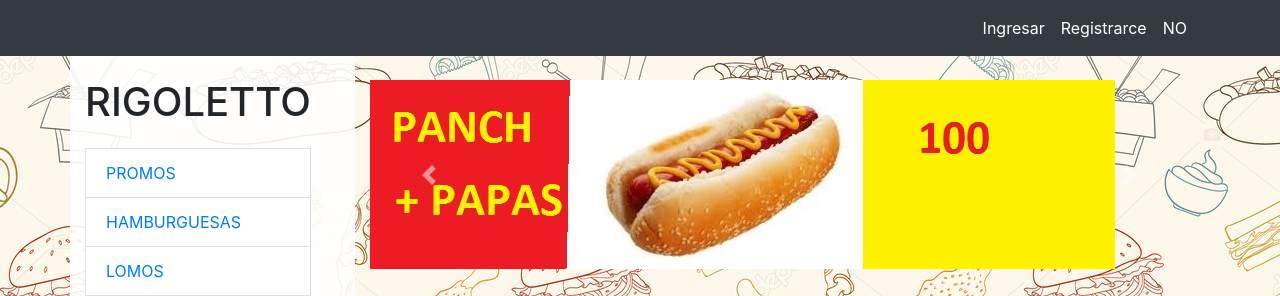
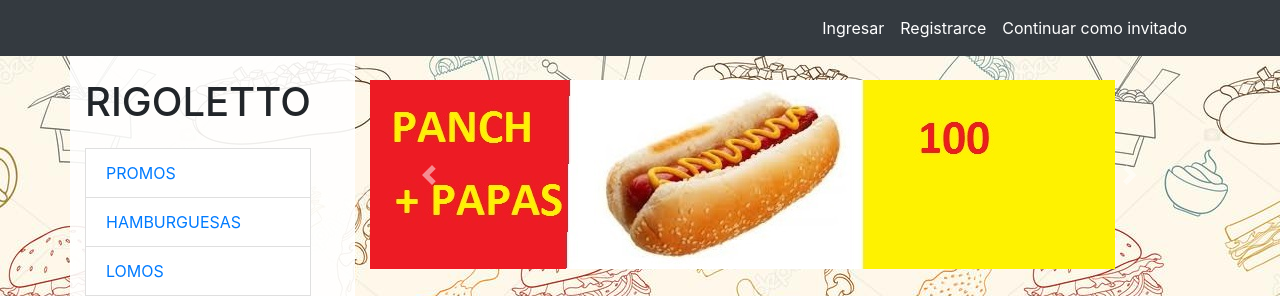
Before and after one commit to juanfrasca/rigoletto, a Spring app: page /index in a window 1280 px wide. Shown: the top 296 px of the page. Run offline with Thymeleaf, Linux system fonts and the light colour scheme; the template is opened without the code that fills it, so the values that code supplies are empty.

Commit message:
jhgf
gfds

```diff
--- a/src/main/java/com/proyectoegg/rigoletto/RigolettoApplication.java
+++ b/src/main/java/com/proyectoegg/rigoletto/RigolettoApplication.java
@@ -1,3 +1,4 @@
+
 package com.proyectoegg.rigoletto;
 
 import org.springframework.boot.SpringApplication;
--- a/src/main/resources/templates/index.html
+++ b/src/main/resources/templates/index.html
@@ -44,7 +44,7 @@
                         <a class="nav-link" style="color: white" href="/rigoletto/usuario/registro">Registrarce</a>
                     </li>
                     <li class="nav-item">
-                            <a class="nav-link" style="color: white" href="editarUsuario.html">NO</a>
+                            <a class="nav-link" style="color: white" href="editarUsuario.html">Continuar como invitado</a>
                         </li>
                 </ul>
             </div>
```
